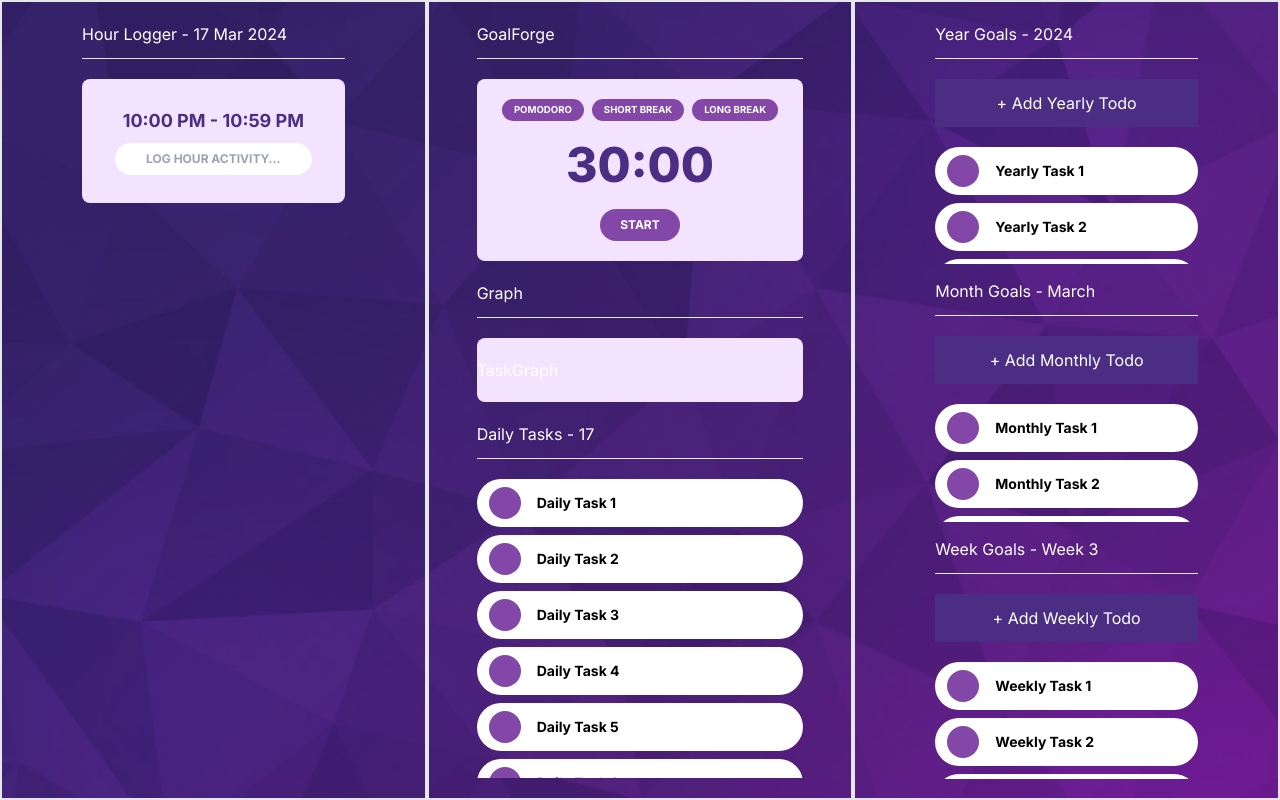
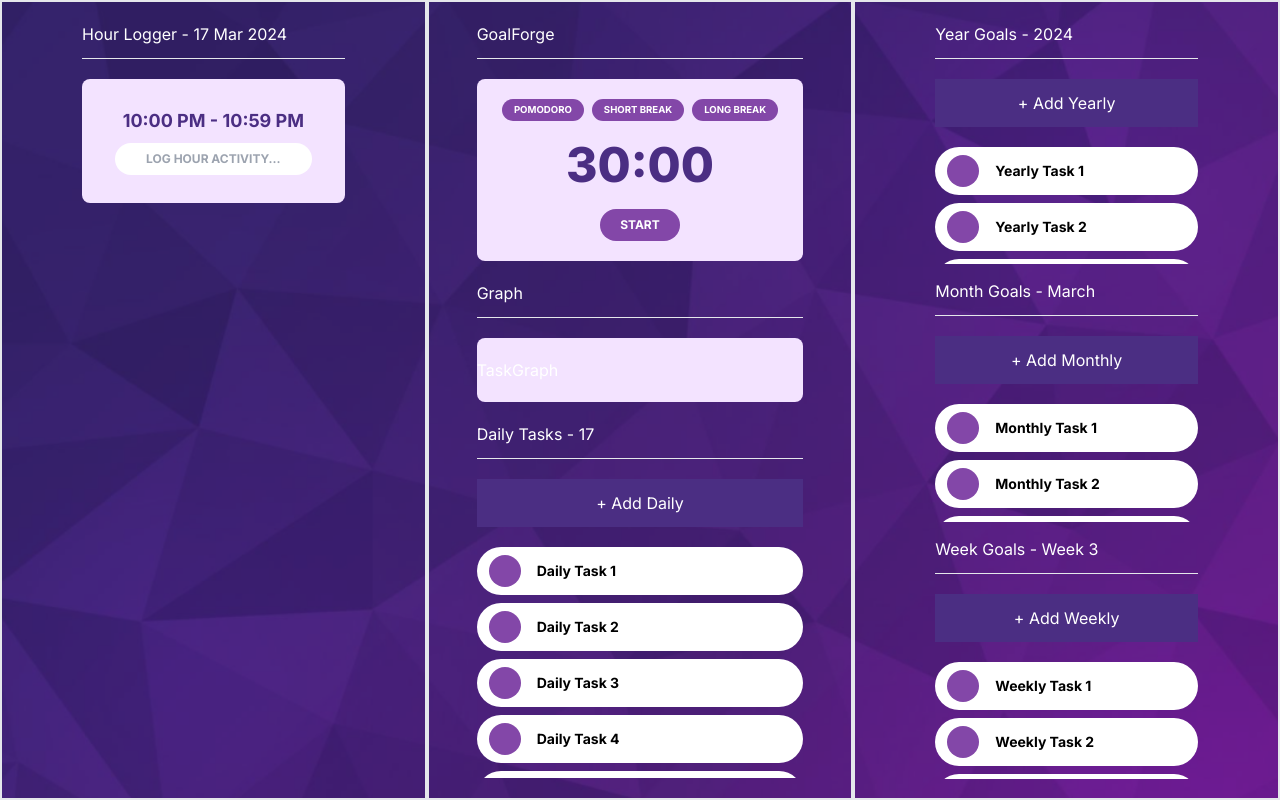
Before and after one commit to afutofu/goalforge, a Next.js app: page / in a window 1280 px wide. Built offline with nearby package versions, Linux system fonts and the light colour scheme.

Commit message:
Implement add daily button and refactor interface naming

```diff
--- a/src/app/page.tsx
+++ b/src/app/page.tsx
@@ -54,6 +54,8 @@ const Home = () => {
         <Separator />
 
         <Header title={'Daily Tasks - ' + date.date()} />
+        <div className="bg-primary flex justify-center py-3">+ Add Daily</div>
+        <Separator />
         <TodoList
           tasks={[
             { id: '1', name: 'Daily Task 1' },
@@ -74,7 +76,7 @@ const Home = () => {
         <div className="">
           <Header title={'Year Goals - ' + date.format('YYYY')} />
           <div className="bg-primary flex justify-center py-3">
-            + Add Yearly Todo
+            + Add Yearly
           </div>
           <Separator />
           <TodoList
@@ -94,7 +96,7 @@ const Home = () => {
         <div className="">
           <Header title={'Month Goals - ' + date.format('MMMM')} />
           <div className="bg-primary flex justify-center py-3">
-            + Add Monthly Todo
+            + Add Monthly
           </div>
           <Separator />
           <TodoList
@@ -119,7 +121,7 @@ const Home = () => {
             }
           />
           <div className="bg-primary flex justify-center py-3">
-            + Add Weekly Todo
+            + Add Weekly
           </div>
           <Separator />
           <TodoList
--- a/src/components/Header.tsx
+++ b/src/components/Header.tsx
@@ -1,11 +1,11 @@
 import React, { type FC } from 'react';
 
-interface HeaderProps {
+interface IHeader {
   title: string;
   className?: string;
 }
 
-export const Header: FC<HeaderProps> = ({ title, className }) => {
+export const Header: FC<IHeader> = ({ title, className }) => {
   return (
     <div className={'min-w-full mb-5 ' + (className ?? '')}>
       <p className="mb-3">{title}</p>
```
Also changed, not shown: src/components/Button.tsx (+2 -6 lines).
